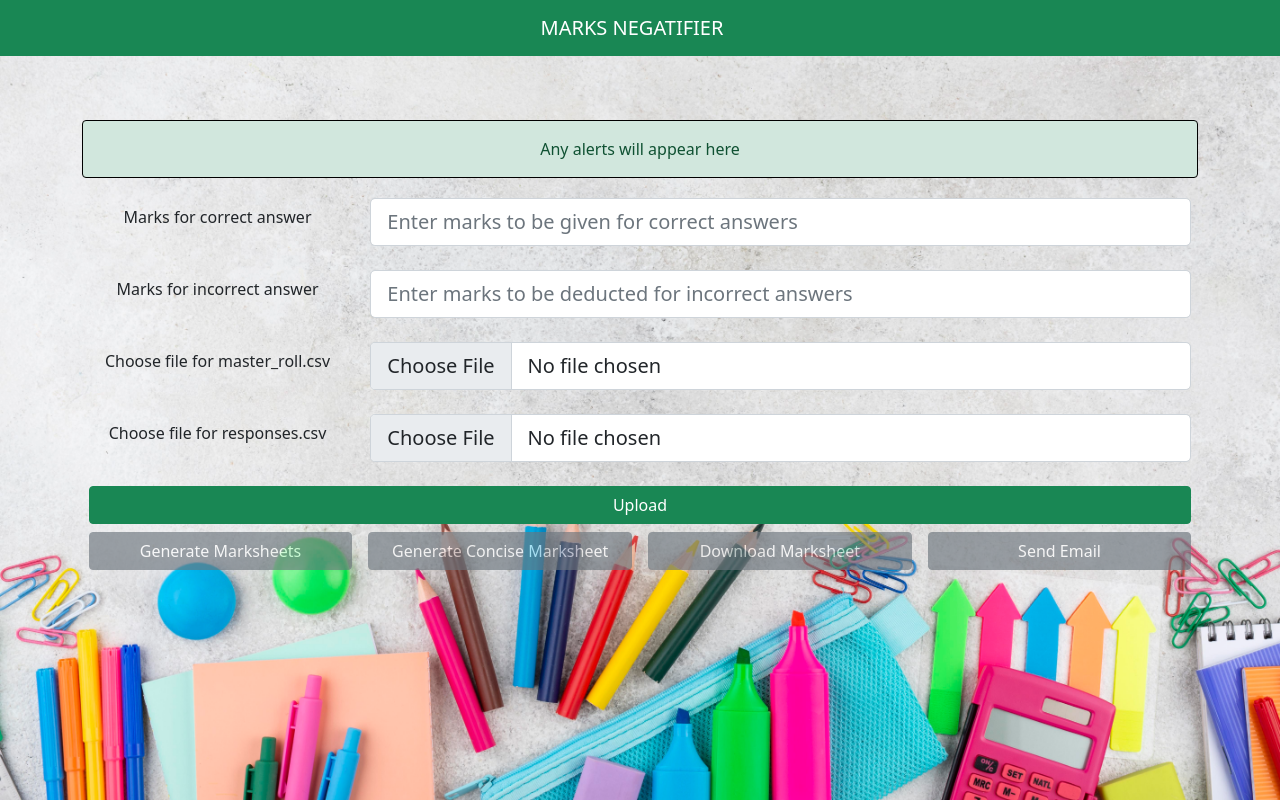
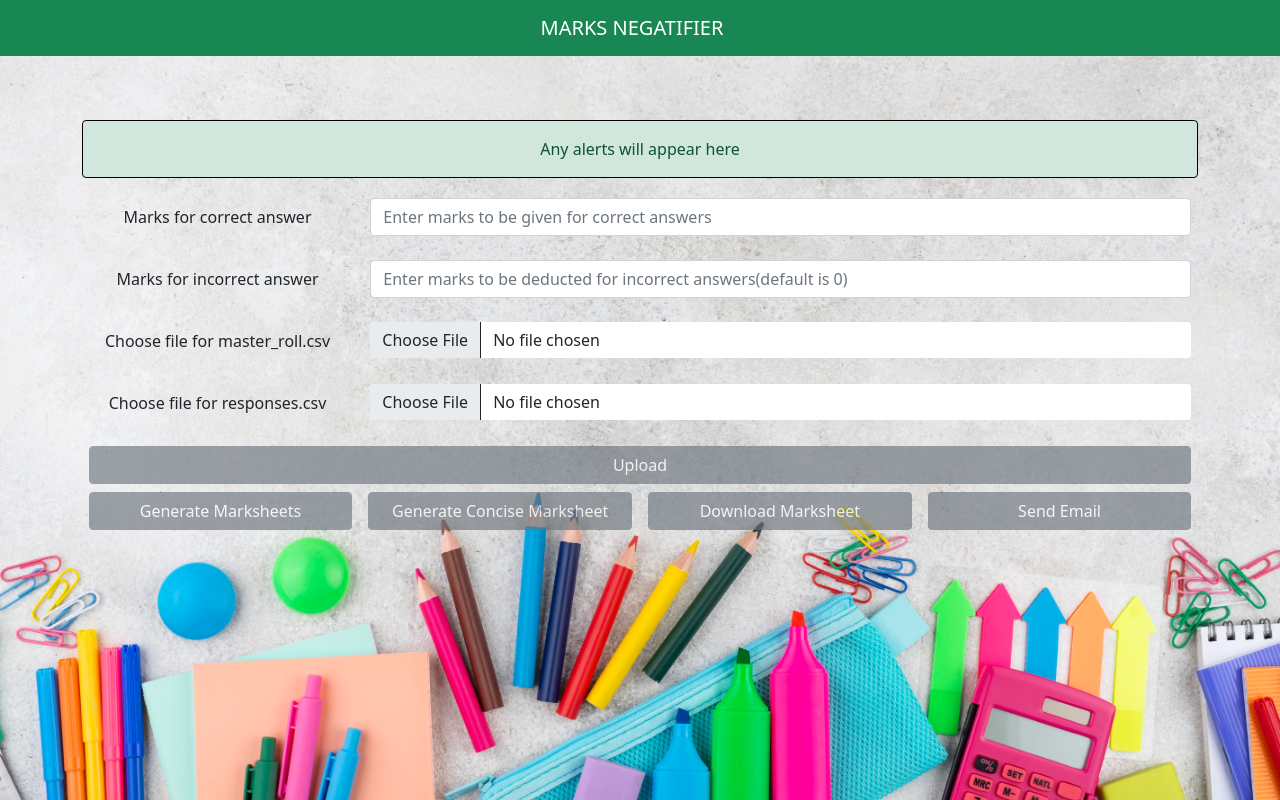
Before and after one commit to saurav0530/negatifier-frontend, a React (Create React App) app: page / in a window 1280 px wide. Built offline with nearby package versions, Linux system fonts and the light colour scheme.

Commit message:
Adding validation

```diff
--- a/src/components/home.js
+++ b/src/components/home.js
@@ -11,7 +11,7 @@ class Home extends Component {
 		master_roll: null,
 		message: "Any alerts will appear here",
 		variant: "success",
-		isUploadDisabled: false,
+		isUploadDisabled: true,
 		isGCMSDisabled: true,
 		isGMSDisabled: true,
 		isDownloadMSDisabled: true,
@@ -20,20 +20,45 @@ class Home extends Component {
 		isGMSUploading: false,
 		isGCMSUploading: false,
 		isMSDownloading: false,
-		isSendingEmail: false
+		isSendingEmail: false,
+		master_style: {border:"none"},
+		responses_style: {border:"none"}
+	}
+
+	invalidFileStyle = {border:"2px solid red"}
+
+	upDateUploadButton = ()=>{
+		if(this.state.responses && this.state.master_roll && this.state.positive)
+		{
+			this.setState({
+				isUploadDisabled: false
+			})
+		}
 	}
 
 	onFileChange = (event)=>{
-		this.setState({
-			[event.target.name] : event.target.files[0]
-		})
-		console.log(event.target.files[0].type)
+		if(event.target.files[0].type==='text/csv')
+		{
+			this.setState({
+				[event.target.name] : event.target.files[0]
+			},()=>this.upDateUploadButton())
+			if(event.target.name==='master_roll')
+				this.setState({master_style: {border:"none"}})
+			else
+				this.setState({responses_style: {border:"none"}})
+		}
+		else
+		{
+			if(event.target.name==='master_roll')
+				this.setState({master_style:this.invalidFileStyle})
+			else
+				this.setState({responses_style: this.invalidFileStyle})
+		}
 	}
 	onInputChange = (event)=>{
 		this.setState({
 			[event.target.name] : event.target.value
-		})
-		console.log([event.target.name].type)
+		},()=>this.upDateUploadButton())
 	}
 	onClickUpload =(event)=>{
 		event.preventDefault()
@@ -69,6 +94,7 @@ class Home extends Component {
 		event.preventDefault()
 		this.setState({
 			isGMSUploading: true,
+			isGMSDisabled: true,
 			message: <>Generating Marksheet <Spinner animation="border" size="sm" /></>
 		})
 		fetch(url+'/generatemarksheet',{
@@ -81,7 +107,6 @@ class Home extends Component {
 				message : response.message,
 				variant : response.variant,
 				isGMSUploading: false,
-				isGMSDisabled: true,
 				isDownloadMSDisabled: false,
 				isGCMSDisabled: false,
 				isEmailDisabled: false
@@ -93,6 +118,9 @@ class Home extends Component {
 		event.preventDefault()
 		this.setState({
 			isGCMSUploading: true,
+			isGCMSDisabled:true,
+			isDownloadMSDisabled: true,
+			isEmailDisabled: true,
 			message: <>Generating Concise Marksheet <Spinner animation="border" size="sm" /></>
 		})
 		fetch(url+'/generateconcisemarksheet',{
@@ -105,7 +133,8 @@ class Home extends Component {
 				message : response.message,
 				variant : response.variant,
 				isGCMSUploading: false,
-				isGCMSDisabled: true,
+				isDownloadMSDisabled: false,
+				isEmailDisabled: false
 			})
 		})
 	}
@@ -115,6 +144,7 @@ class Home extends Component {
 		this.setState({
 			isMSDownloading: true,
 			isDownloadMSDisabled: true,
+			isEmailDisabled: true,
 			message: <>Downloading Marksheet <Spinner animation="border" size="sm" /></>
 		})
 		fetch(url+'/download/marksheet')
@@ -127,6 +157,7 @@ class Home extends Component {
 			a.click();
 			this.setState({
 				isMSDownloading: false,
+				isEmailDisabled: false,
 				isDownloadMSDisabled: false,
 				message: <>Marksheet Downloaded successfully</>
 			})
@@ -137,6 +168,7 @@ class Home extends Component {
 		event.preventDefault()
 		this.setState({
 			isSendingEmail: true,
+			isDownloadMSDisabled: true,
 			message: <>Sending Email <Spinner animation="border" size="sm" /></>
 		})
 		fetch(url+'/sendemail',{
@@ -149,6 +181,7 @@ class Home extends Component {
 				message : 'Email sent successfully',
 				variant : 'success',
 				isEmailDisabled: true,
+				isDownloadMSDisabled: false,
 				isSendingEmail: false
 			})
 		})
@@ -192,7 +225,7 @@ class Home extends Component {
 								Marks for correct answer
 							</Form.Label>
 							<Col sm="9">
-								<Form.Control name='positive' size="lg" onChange={this.onInputChange} type="text" placeholder="Enter marks to be given for correct answers" />
+								<Form.Control name='positive' onChange={this.onInputChange} type="text" placeholder="Enter marks to be given for correct answers" />
 							</Col>
 						</Form.Group>
 
@@ -201,7 +234,7 @@ class Home extends Component {
 								Marks for incorrect answer
 							</Form.Label>
 							<Col sm="9">
-								<Form.Control name='negative' size="lg" onChange={this.onInputChange} type="text" placeholder="Enter marks to be deducted for incorrect answers" />
+								<Form.Control name='negative' onChange={this.onInputChange} type="text" placeholder="Enter marks to be deducted for incorrect answers(default is 0)" />
 							</Col>
 						</Form.Group>
 
@@ -210,7 +243,7 @@ class Home extends Component {
 								Choose file for master_roll.csv
 							</Form.Label>
 							<Col sm="9">
-								<Form.Control name='master_roll' onChange={this.onFileChange} type="file" size="lg" />
+								<Form.Control name='master_roll' style={this.state.master_style} onChange={this.onFileChange} type="file" />
 							</Col>
 						</Form.Group>
 
@@ -219,7 +252,7 @@ class Home extends Component {
 								Choose file for responses.csv
 							</Form.Label>
 							<Col sm="9">
-								<Form.Control name='responses' onChange={this.onFileChange} type="file" size="lg" />
+								<Form.Control name='responses' style={this.state.responses_style} onChange={this.onFileChange} type="file" />
 							</Col>
 						</Form.Group>
 						<Button variant={uploadVariant} disabled={this.state.isUploadDisabled} onClick={this.onClickUpload} type="submit" className="ms-auto" style={{width:'100%'}}>{uploadButton}</Button>
```
